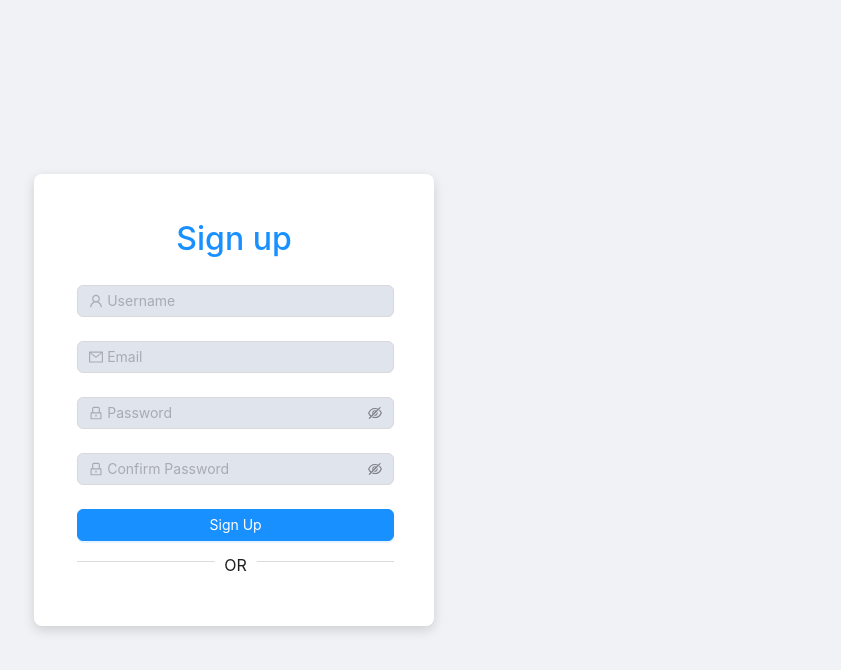
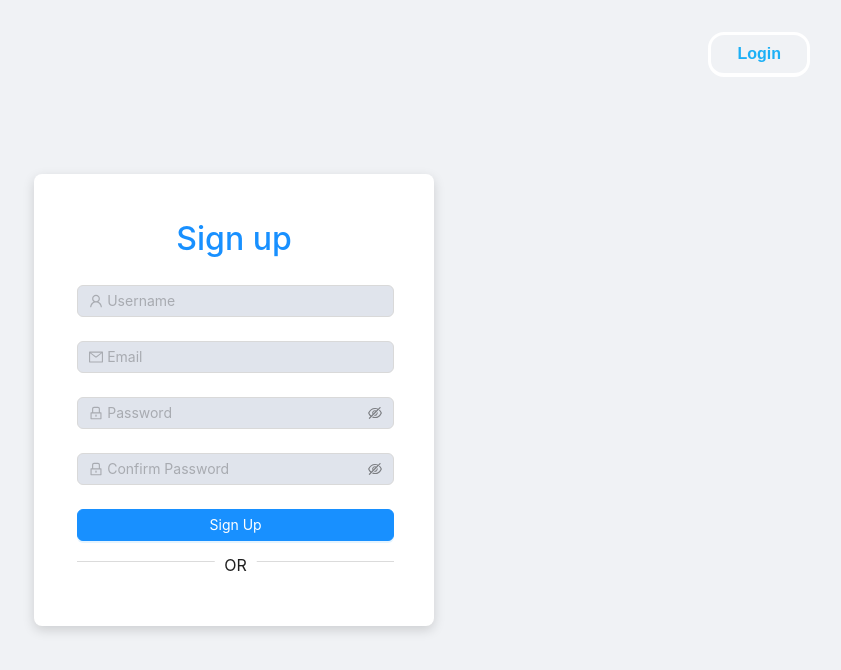
Before and after one commit to LePhuNhan/FE-HistoLigo-Player, a React (Create React App) app: page /signUp in a window 1280 px wide. Shown: the top 670 px of the page, without its empty margins (406-1247 px from the left). Built offline with nearby package versions, Linux system fonts and the light colour scheme.

Commit message:
AddButtonChangeLogin

```diff
--- a/src/pages/SignUpPage/SignUpPage.jsx
+++ b/src/pages/SignUpPage/SignUpPage.jsx
@@ -1,13 +1,13 @@
 import React from "react";
 import "./SignUpPage.styles.css";
 import { LockOutlined, UserOutlined, MailOutlined } from "@ant-design/icons";
-import { Button, Form, Input,message  } from "antd";
-import { useNavigate } from "react-router-dom";
+import { Button, Form, Input, message } from "antd";
+import { Link, useNavigate } from "react-router-dom";
 import axios from "axios";
 import BtnGoogleLogin from "../../components/BtnGoogleLogin/GoogleLogin.jsx";
 const SignUpPage = () => {
   const navigate = useNavigate();
-  const DomainApi=process.env.REACT_APP_DOMAIN_API;
+  const DomainApi = process.env.REACT_APP_DOMAIN_API;
   const onFinish = async (values) => {
     const { username, email, password, confirmPassword } = values;
 
@@ -42,7 +42,11 @@ const SignUpPage = () => {
   };
 
   return (
+    <div>
       <div className="signUp">
+        <div className="changeLogin">
+          <Link to='/login'>Login</Link>
+        </div>
         <Form
           name="normal_login"
           initialValues={{ remember: true }}
@@ -54,7 +58,7 @@ const SignUpPage = () => {
           <Form.Item
             name="username"
             className="antFormItem"
-          rules={[{ required: true,whitespace: true, message: "Please input your Username!" }]}
+            rules={[{ required: true, whitespace: true, message: "Please input your Username!" }]}
           >
             <Input
               prefix={<UserOutlined className="site-form-item-icon" />}
@@ -112,7 +116,7 @@ const SignUpPage = () => {
               Sign Up
             </Button>
 
-            <div style={{width: '110%', marginLeft:'-10%'}} className="sepa">
+            <div style={{ width: '110%', marginLeft: '-10%' }} className="sepa">
               <p>OR</p>
             </div>
 
@@ -126,6 +130,7 @@ const SignUpPage = () => {
           </Form.Item>
         </Form>
       </div>
+    </div>
   );
 };
 
--- a/src/pages/SignUpPage/SignUpPage.styles.css
+++ b/src/pages/SignUpPage/SignUpPage.styles.css
@@ -4,6 +4,7 @@
   align-items: center;
   height: 100vh;
   background-color: #f0f2f5;
+  position: relative;
 }
 
 .signUp_heading {
@@ -80,3 +81,25 @@
     padding: 20px;
   }
 }
+
+.changeLogin{
+  background-color: #f0f2f5;
+  position: absolute;
+  top: 4%;
+  right: 5%;
+  border: 3px solid #fff;
+  border-bottom: 4px solid #fff;
+  border-radius: 16px;
+  font-weight: 600;
+  cursor: pointer;
+  transition: all linear 0.2s;
+}
+.changeLogin a{
+  color: #1cb0f6;
+  display: block;
+  padding: 10px 26px;
+}
+
+.changeLogin:hover{
+  filter: brightness(0.9);
+}
```
Lines whose indentation alone changed are shown as unchanged.
